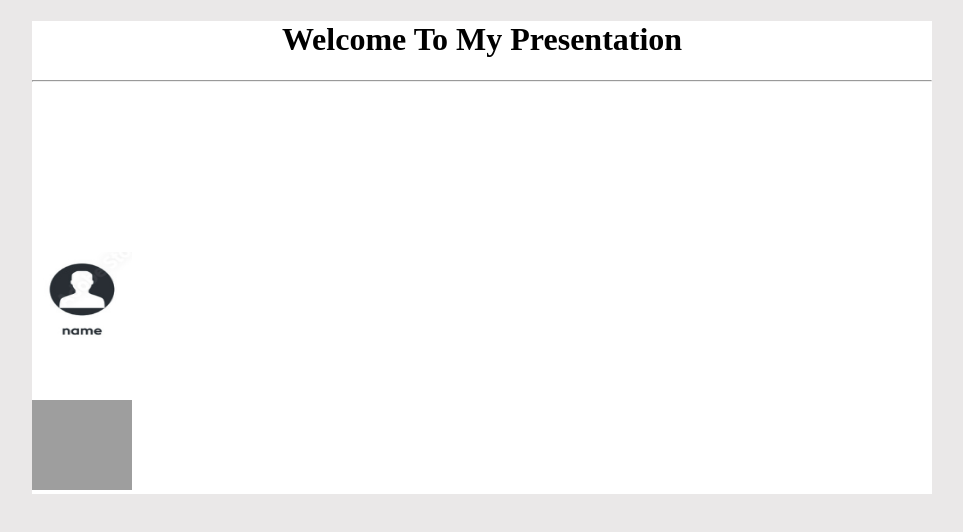
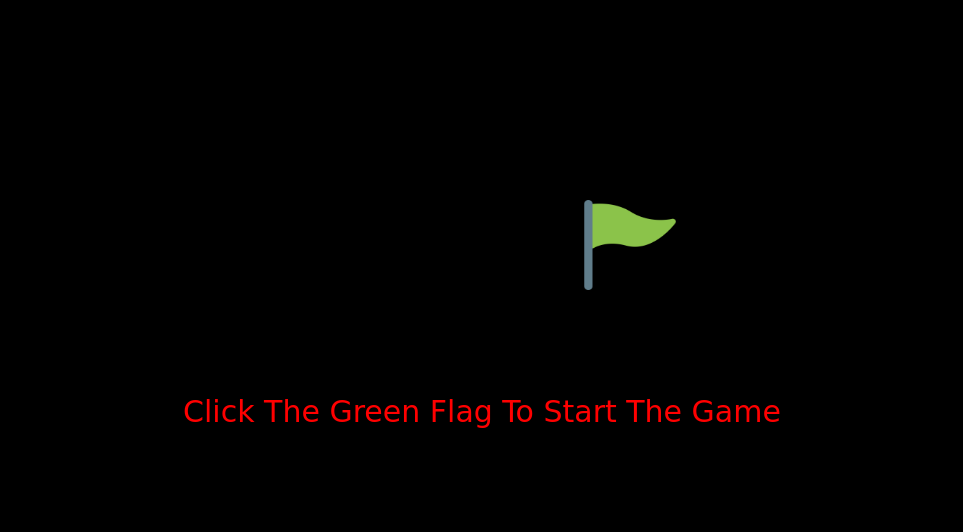
Before and after one commit to PhoneThonFrank/My-First-Website, a plain HTML site: page index.html in a window 1280 px wide. Shown: the whole page, without its empty margins (158-1121 px from the left). Drawn offline with Linux system fonts and the light colour scheme; grey boxes are pictures that could not be loaded.

Commit message:
Add files via upload

```diff
--- a/index.html
+++ b/index.html
@@ -4,32 +4,31 @@
 
 <head>
 
+<title>Welcome To The Game</title>
+
 <link rel="stylesheet" href="style.css">
-
-    <title>Phone Thon Hlain Presentation</title>
 
 </head>
 
-
 <body>
 
-<div id="container">
+   <link rel="https://fonts.googleapis.com/css2?family=Press+Start+2P&display=swap" >
 
-    <div id="header">
-<h1>Welcome To My Presentation</h1>
-    </div>
 
-    <body style="background-color:rgb(234, 232, 232);">
+    <body style="background-color:black;">
 
-<hr>
-<br><br><br><br><br><br><br><br><br>
-<a href="Page 1 But.html">
-<img src="Name.png" width="100" height="90">
+
+<div id="flag" >
+
+    <a href="game.html">
+<img src="flag.png" width="100" height="90">
     </a>
-    <br><br><br><br>
-<img src="https://cdn-icons-png.flaticon.com/512/4345/4345367.png" width="100" height="90">
+</div>
 
+<div id="text">
+    <p>Click The Green Flag To Start The Game</p>
 </div>
+
 
 </body>
 
@@ -37,4 +36,5 @@
 
 
 
+
 </html>
--- a/style.css
+++ b/style.css
@@ -1,26 +1,30 @@
-#container {
-    background-color: white;
-    width: 900px;
-    margin-left: auto;
-    margin-right: auto;
+#scratch {
+margin-top: 200px;
+margin-bottom: 100px;
+
+margin-left: 500px;
+margin-right: 300px;
+
+border-radius: 10px;
 }
 
 
 
-#header {
-    text-align: center;
-background-color: rgb(255, 255, 255);
-color: rgb(0, 0, 0);
+
+#flag {
+margin-top: 200px;
+margin-bottom: 100px;
+
+margin-left: 730px;
+margin-right: 100px;
 
 }
 
-#imgctrl {
-margin-left: 200px;
-margin-right: 100px;
+#text {
+    text-align: center;
+    color: red;
+    font-size: 30px;
+    font-family: 'Press Start 2P', cursive;
+
+
 }
-
-#footer {
-    background-color: black;
-    color: white;
-    text-align: right;
-}
```
Also changed, not shown: game.html (added, +31 -0 lines), flag.png (added).
